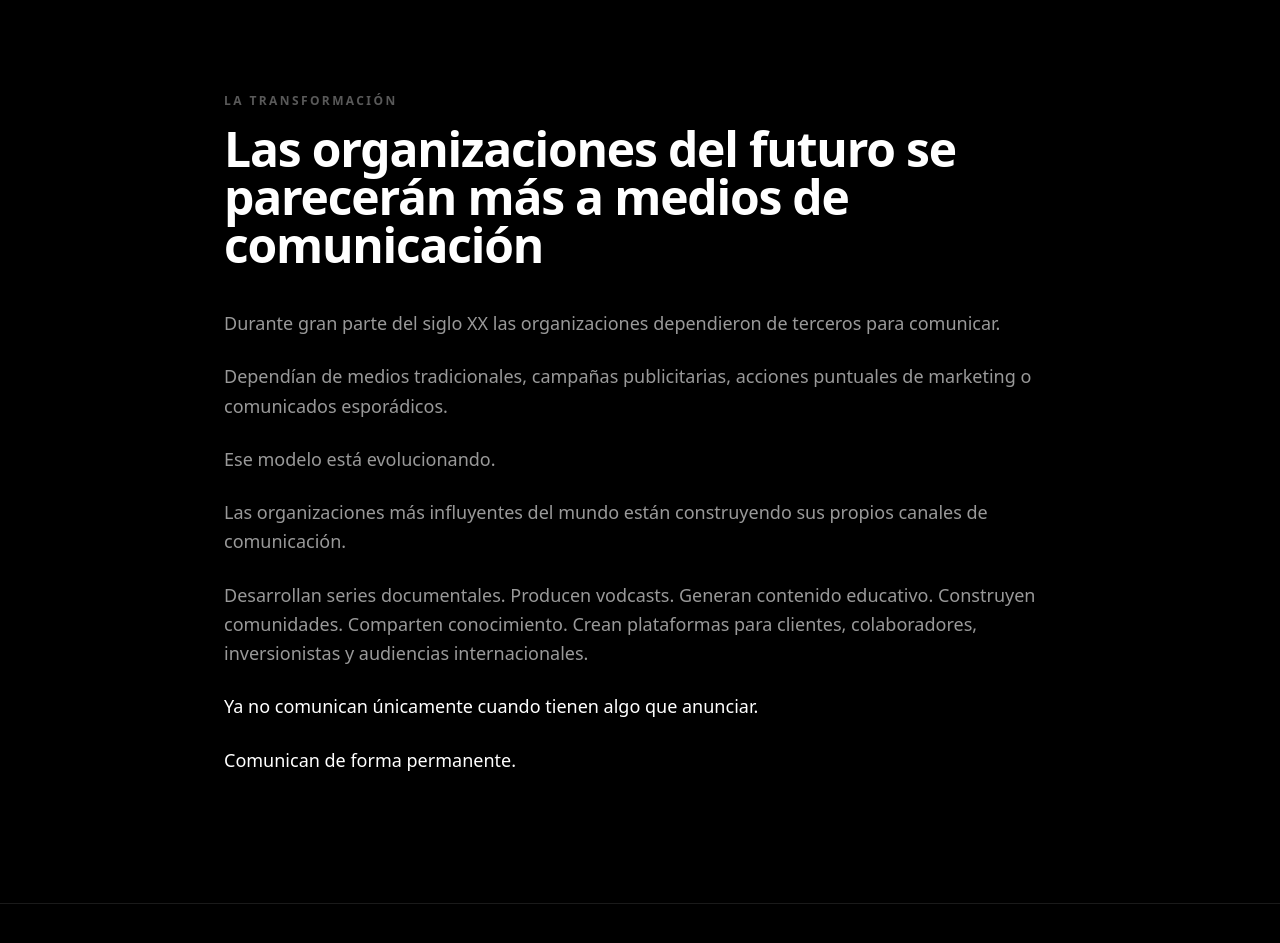
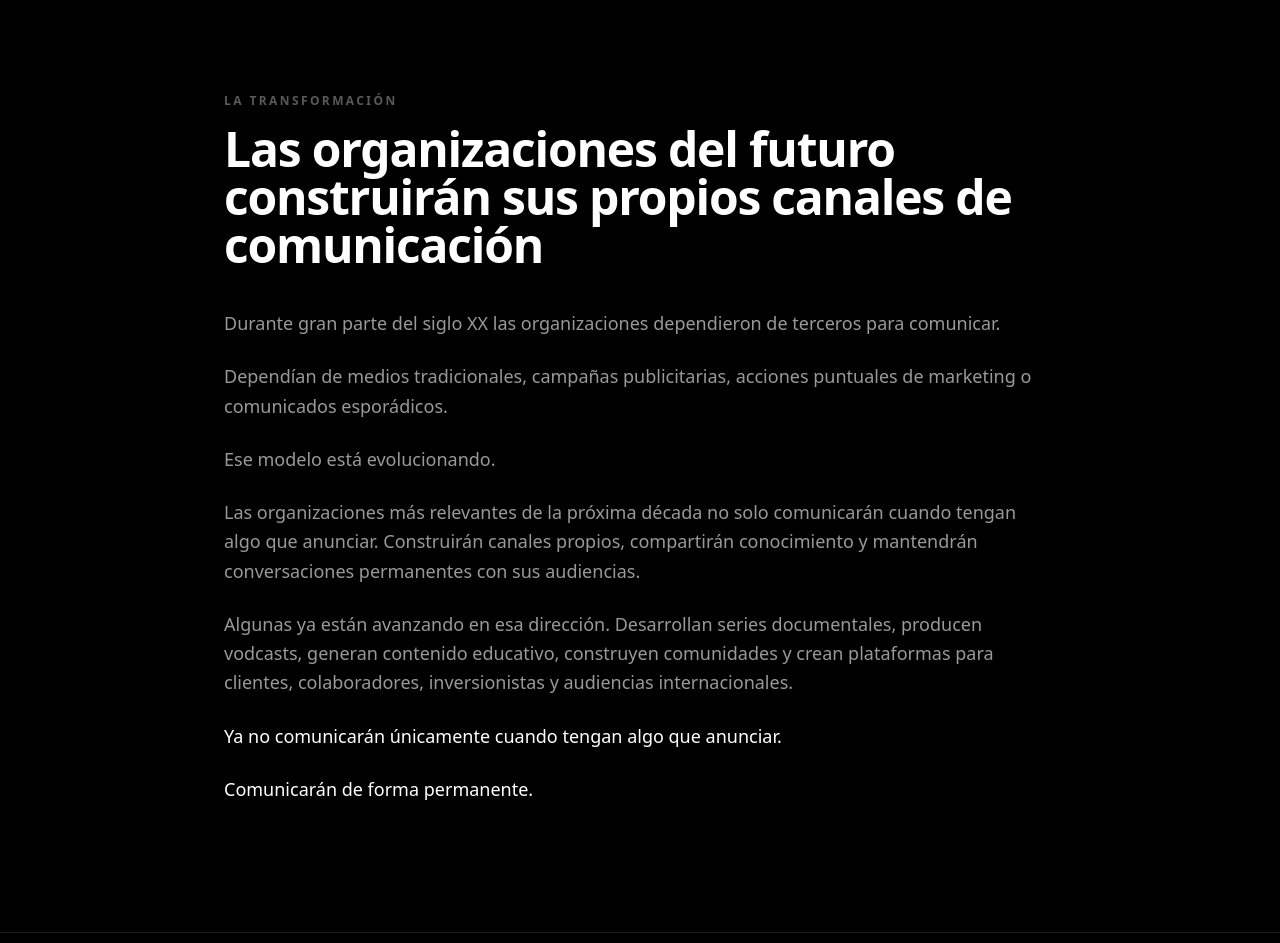
Before and after one commit to TronxGroup/Dekaelo-Media, a Next.js app: page /vision-chile-2030 in a window 1280 px wide. Shown: the part 3680-4623 px from the top of the page. Built offline with nearby package versions, Linux system fonts and the light colour scheme.

Commit message:
Update page.tsx

```diff
--- a/app/vision-chile-2030/page.tsx
+++ b/app/vision-chile-2030/page.tsx
@@ -196,7 +196,7 @@ export default function VisionChile2030Page() {
 
 <Section
   eyebrow="La transformación"
-        title="Las organizaciones del futuro se parecerán más a medios de comunicación"
+  title="Las organizaciones del futuro construirán sus propios canales de comunicación"
 >
   <p>
     Durante gran parte del siglo XX las organizaciones dependieron de
@@ -213,23 +213,25 @@ export default function VisionChile2030Page() {
   </p>
 
   <p>
-          Las organizaciones más influyentes del mundo están construyendo sus
-          propios canales de comunicación.
+    Las organizaciones más relevantes de la próxima década no solo
+    comunicarán cuando tengan algo que anunciar. Construirán canales
+    propios, compartirán conocimiento y mantendrán conversaciones
+    permanentes con sus audiencias.
   </p>
 
   <p>
-          Desarrollan series documentales. Producen vodcasts. Generan contenido
-          educativo. Construyen comunidades. Comparten conocimiento. Crean
-          plataformas para clientes, colaboradores, inversionistas y audiencias
-          internacionales.
+    Algunas ya están avanzando en esa dirección. Desarrollan series
+    documentales, producen vodcasts, generan contenido educativo,
+    construyen comunidades y crean plataformas para clientes,
+    colaboradores, inversionistas y audiencias internacionales.
   </p>
 
   <p className="text-white">
-          Ya no comunican únicamente cuando tienen algo que anunciar.
+    Ya no comunicarán únicamente cuando tengan algo que anunciar.
   </p>
 
   <p className="text-white">
-          Comunican de forma permanente.
+    Comunicarán de forma permanente.
   </p>
 </Section>
 
```
Lines whose indentation alone changed are shown as unchanged.
